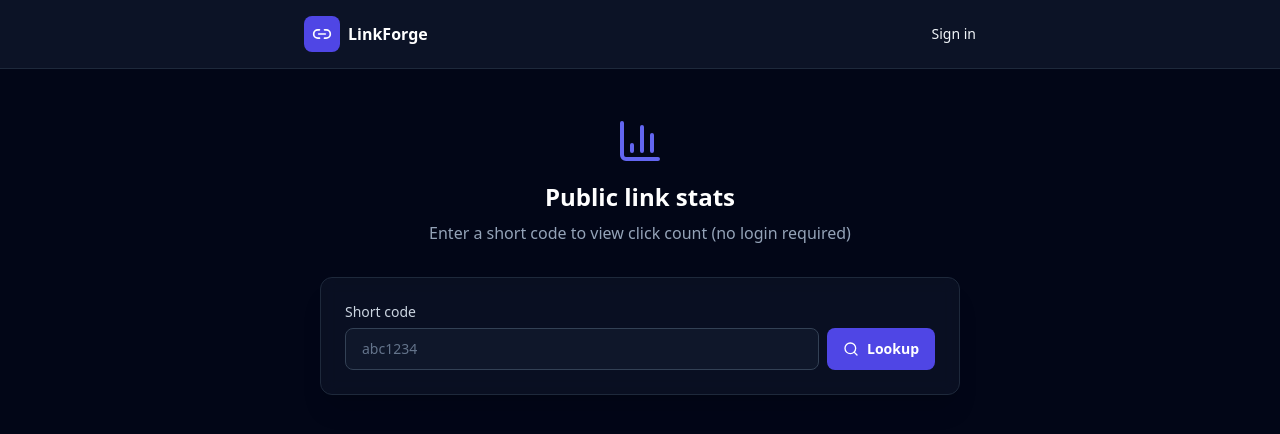
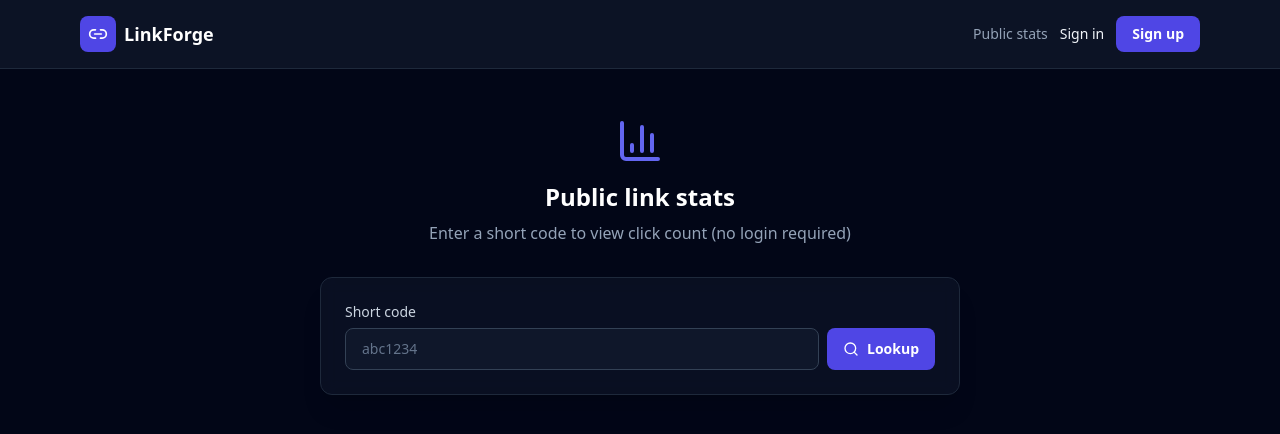
Before and after one commit to jjeganvijay/linkforge-url-shortener, a React (Vite) app in the folder client/: page /stats in a window 1280 px wide. Shown: the top 434 px of the page. Built offline with nearby package versions, Linux system fonts and the light colour scheme; no server answers.

Commit message:
fix: show logged-in navbar on public stats page

```diff
--- a/client/src/components/Navbar.jsx
+++ b/client/src/components/Navbar.jsx
@@ -15,7 +15,7 @@ export default function Navbar() {
           LinkForge
         </Link>
 
-        {user && (
+        {user ? (
           <div className="flex items-center gap-4">
             <Link
               to="/dashboard"
@@ -40,6 +40,18 @@ export default function Navbar() {
               Logout
             </button>
           </div>
+        ) : (
+          <div className="flex items-center gap-3">
+            <Link to="/stats" className="text-sm text-slate-400 transition hover:text-white">
+              Public stats
+            </Link>
+            <Link to="/login" className="text-sm text-brand-400 hover:text-brand-300">
+              Sign in
+            </Link>
+            <Link to="/signup" className="btn-primary py-2 text-sm">
+              Sign up
+            </Link>
+          </div>
         )}
       </div>
     </nav>
--- a/client/src/pages/PublicStats.jsx
+++ b/client/src/pages/PublicStats.jsx
@@ -1,6 +1,6 @@
 import { useState } from 'react';
-import { Link } from 'react-router-dom';
-import { BarChart3, Search, Link2 } from 'lucide-react';
+import { BarChart3, Search } from 'lucide-react';
+import Navbar from '../components/Navbar';
 import axios from 'axios';
 import LoadingSpinner from '../components/LoadingSpinner';
 import ErrorAlert from '../components/ErrorAlert';
@@ -34,19 +34,7 @@ export default function PublicStats() {
 
   return (
     <div className="min-h-screen bg-slate-950">
-      <header className="border-b border-slate-800 bg-slate-900/80 px-4 py-4">
-        <div className="mx-auto flex max-w-2xl items-center justify-between">
-          <Link to="/login" className="flex items-center gap-2 font-bold text-white">
-            <div className="flex h-9 w-9 items-center justify-center rounded-lg bg-brand-600">
-              <Link2 className="h-5 w-5" />
-            </div>
-            LinkForge
-          </Link>
-          <Link to="/login" className="text-sm text-brand-400 hover:text-brand-300">
-            Sign in
-          </Link>
-        </div>
-      </header>
+      <Navbar />
 
       <main className="mx-auto max-w-2xl px-4 py-12">
         <div className="mb-8 text-center">
```
